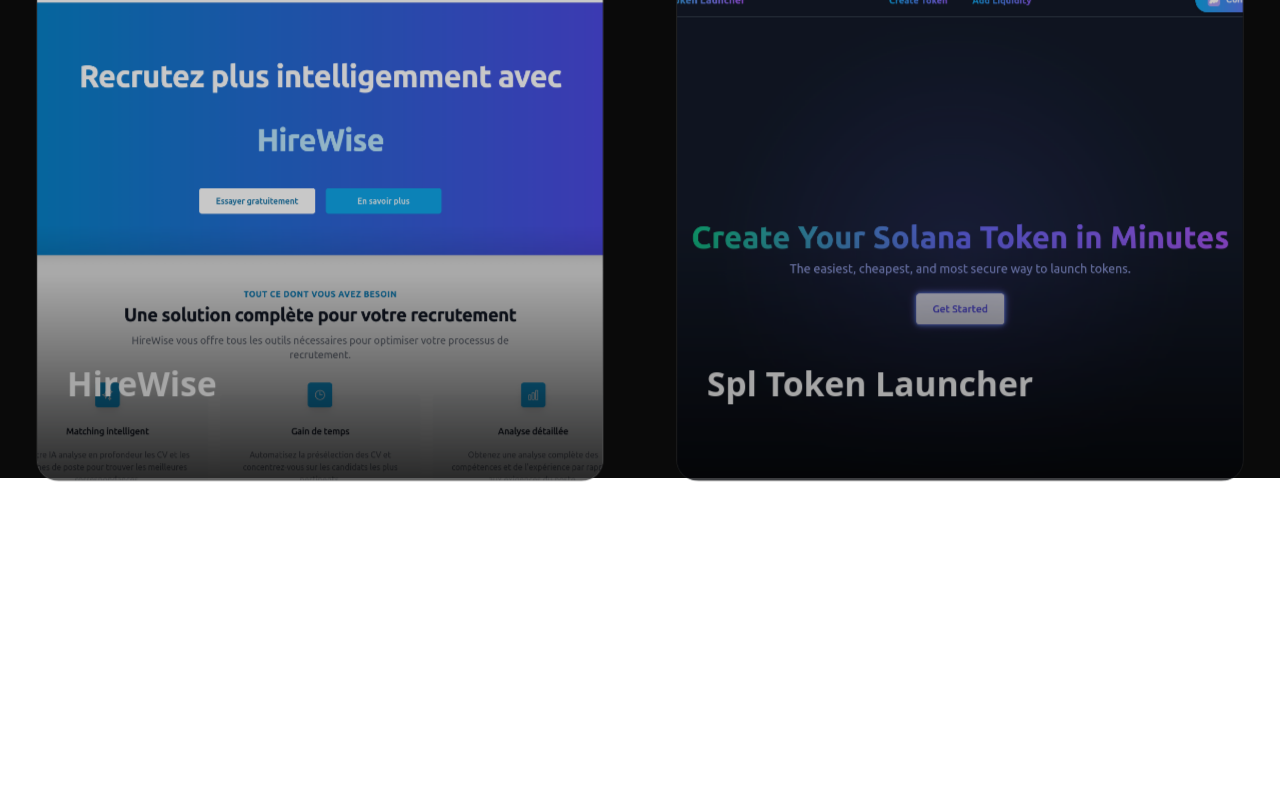
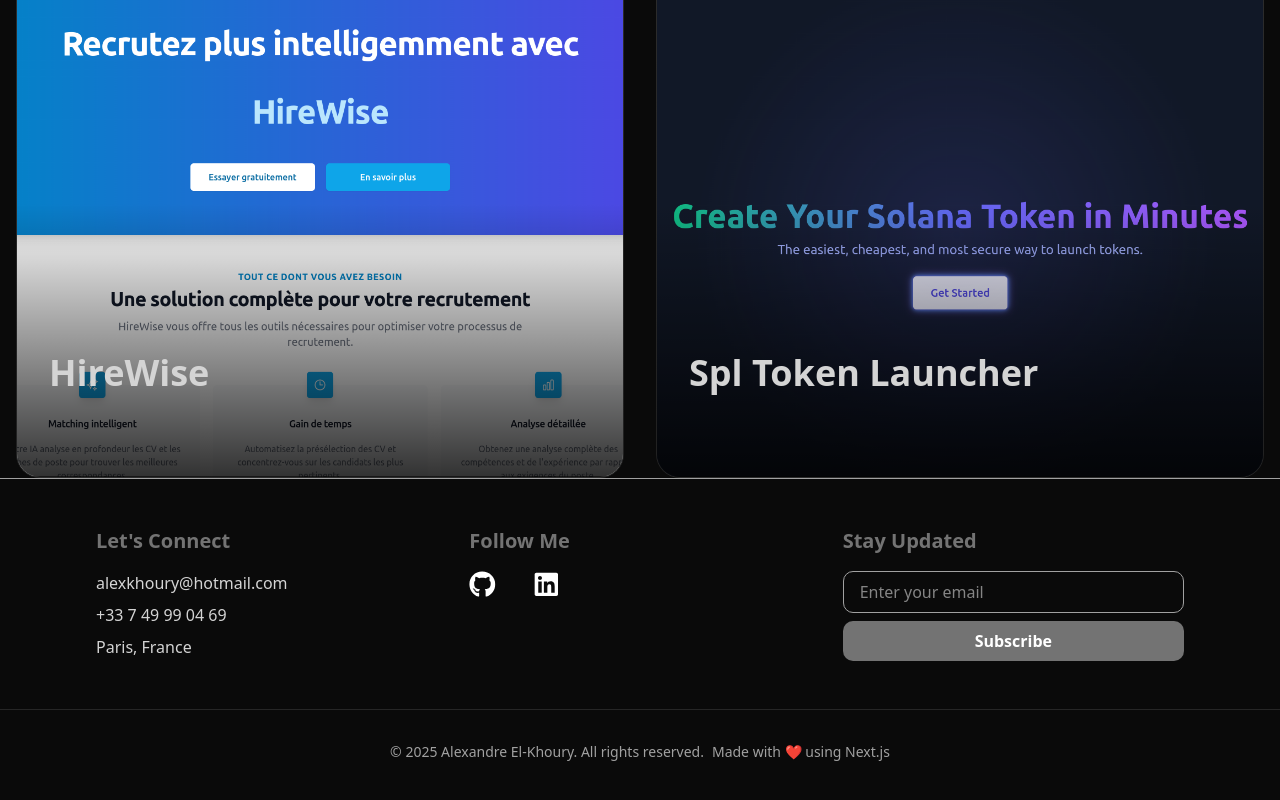
Before and after one commit to alexandreelkhoury/portfolio-nextjs, a Next.js app: page / in a window 1280 px wide. Shown: the part 3874-4674 px from the top of the page. Before the commit the page ends 4356 px from the top, so only its background shows below. Built offline with nearby package versions, Linux system fonts and the light colour scheme.

Commit message:
Added Footer

```diff
--- a/app/layout.tsx
+++ b/app/layout.tsx
@@ -1,6 +1,10 @@
 import type { Metadata, Viewport } from "next"; // Import Viewport type
 import { Geist, Geist_Mono } from "next/font/google";
 import "./globals.css";
+import {
+  FaGithub,
+  FaLinkedin
+} from 'react-icons/fa';
 
 const geistSans = Geist({
   variable: "--font-geist-sans",
@@ -37,8 +41,65 @@
         className={`${geistSans.variable} ${geistMono.variable} antialiased relative overflow-x-hidden`}
       >
         <div>
-            {children}
+          {children}
         </div>
+        <footer className="bg-[#0A0A0A] border-t border-neutral-400 text-white py-12 ">
+          <div className="max-w-6xl mx-auto px-4 sm:px-6 lg:px-8 grid grid-cols-1 md:grid-cols-3 gap-8">
+            {/* Contact Section */}
+            <div className="text-center md:text-left space-y-4">
+              <h3 className="text-xl font-semibold text-neutral-500">Let's Connect</h3>
+              <div className="flex flex-col space-y-2 text-neutral-300">
+                <a href="mailto:alexkhoury@hotmail.com" target="_blank" className="hover:text-white transition-colors">
+                  alexkhoury@hotmail.com
+                </a>
+                <p>+33 7 49 99 04 69</p>
+                <p>Paris, France</p>
+              </div>
+            </div>
+
+            {/* Social Media */}
+            <div className="text-center md:text-left space-y-4">
+              <h3 className="text-xl font-semibold text-neutral-500">Follow Me</h3>
+              <div className="flex justify-center md:justify-start space-x-6">
+                <a href="https://github.com/alexandreelkhoury" target="_blank" className="hover:text-white transition-colors" aria-label="GitHub">
+                  <svg className="w-10 h-10" viewBox="0 0 24 24" fill="currentColor">
+                    {/* GitHub SVG Path */}
+                    <FaGithub />
+                  </svg>
+                </a>
+                <a href="https://www.linkedin.com/in/alexandre-khoury/" target="_blank" className="hover:text-white transition-colors" aria-label="LinkedIn">
+                  <svg className="w-10 h-10" viewBox="0 0 24 24" fill="currentColor">
+                    {/* LinkedIn SVG Path */}
+                    <FaLinkedin />
+                  </svg>
+                </a>
+              </div>
+            </div>
+
+            {/* Newsletter */}
+            <div className="text-center md:text-left space-y-4">
+              <h3 className="text-xl font-semibold text-neutral-500">Stay Updated</h3>
+              <div className="flex flex-col space-y-2">
+                <input
+                  type="email"
+                  placeholder="Enter your email"
+                  className="bg-transparent border border-neutral-400 rounded-lg px-4 py-2 focus:outline-none focus:border-white"
+                />
+                <button className="bg-neutral-500 hover:bg-neutra-l-600 text-white font-semibold rounded-lg px-4 py-2 transition-colors">
+                  Subscribe
+                </button>
+              </div>
+            </div>
+          </div>
+
+          {/* Bottom Bar */}
+          <div className="mt-12 border-t border-neutral-800 pt-8">
+            <p className="text-center text-neutral-400 text-sm">
+              © {new Date().getFullYear()} Alexandre El-Khoury. All rights reserved.
+              <span className="ml-2">Made with ❤️ using Next.js</span>
+            </p>
+          </div>
+        </footer>
       </body>
     </html>
   );
```
